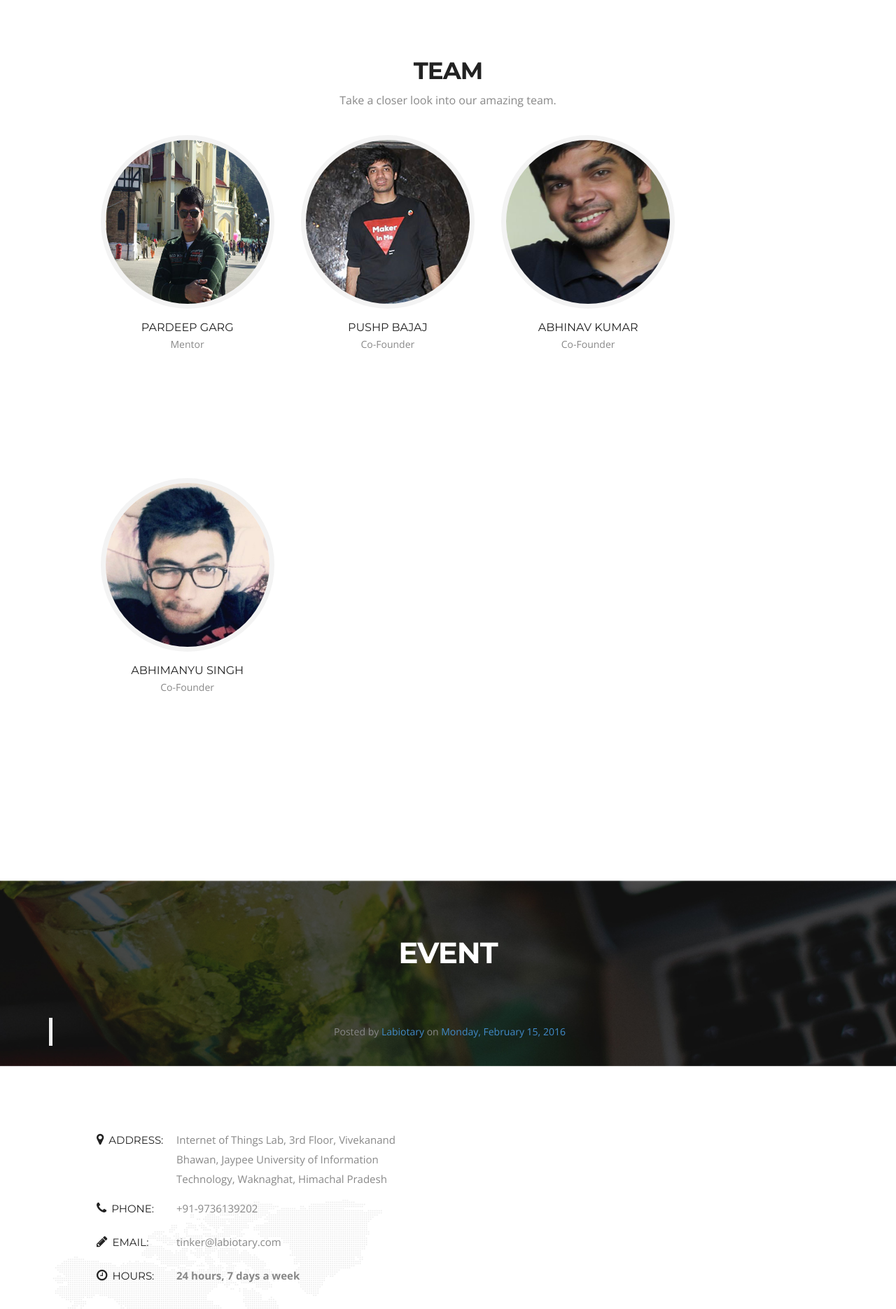
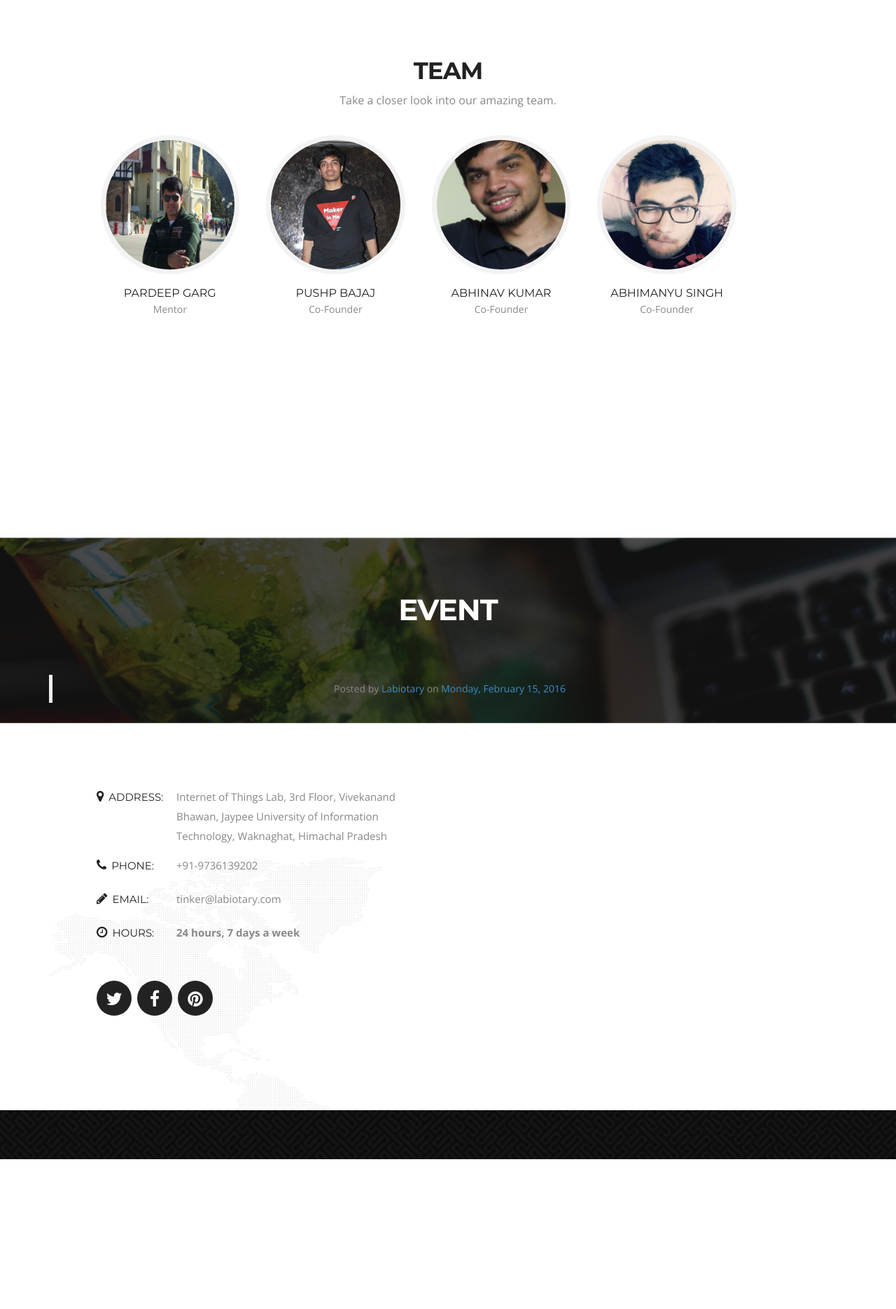
Before and after one commit to bishops1101/labiotary.github.io, a PHP site: page / in a window 1280 px wide. Shown: the part 2075-3945 px from the top of the page at 70% size. After the commit the page ends 3731 px from the top, so only its background shows below. Run offline with PHP 8.4, Linux system fonts and the light colour scheme; a map, chart or similar area stays blank; some libraries are stand-ins or nearby versions.

Commit message:
Team layout :|

```diff
--- a/css/style.css
+++ b/css/style.css
@@ -492,7 +492,7 @@ border: 2px solid #fff;
 	margin:0 auto;
 }
 .team-leader-box{
-	width:25%;
+	width:20%;
 	margin-right: 3.82979%;
 	height: 490px;
 	overflow: hidden;
@@ -503,7 +503,7 @@ border: 2px solid #fff;
 	margin-bottom:24px;
 	display:block;
 }
-.team-leader-box:nth-of-type(3n+0){ margin:0;}
+/*.team-leader-box:nth-of-type(3n+1){ margin:0;}*/
 .team-leader{
 	width:auto;
 	height:auto;
--- a/index.html
+++ b/index.html
@@ -151,13 +151,12 @@
         <h2>team</h2>
         <h6>Take a closer look into our amazing team.</h6>
         <div class="team-leader-block clearfix">
-            <div class="team-leader-box">
+        <div class="team-leader-box">
                 <div class="team-leader wow fadeInDown delay-03s">
                     <div class="team-leader-shadow"><a href="#"></a></div>
                     <img src="img/team-leader-pic0.jpg" alt="">
                     <ul>
                         <li><a href="https://www.facebook.com/prady786" class="fa-facebook"></a></li>
-                        <li><a href="https://plus.google.com/+PushpBajaj/" class="fa-google-plus"></a></li>
                     </ul>
                 </div>
                 <h3 class="wow fadeInDown delay-03s">Pardeep Garg</h3>
@@ -178,6 +177,7 @@
                 <h3 class="wow fadeInDown delay-03s">Pushp Bajaj</h3>
                 <span class="wow fadeInDown delay-03s">Co-Founder</span>
             </div>
+
             <div class="team-leader-box">
                 <div class="team-leader  wow fadeInDown delay-06s">
                     <div class="team-leader-shadow"><a href="#"></a></div>
@@ -193,6 +193,7 @@
                 <span class="wow fadeInDown delay-06s">Co-Founder</span>
 
             </div>
+
             <div class="team-leader-box">
                 <div class="team-leader wow fadeInDown delay-09s">
                     <div class="team-leader-shadow"><a href="#"></a></div>
@@ -209,7 +210,6 @@
 
             </div>
         </div>
-    </div>
 </section><!--main-section team-end-->
 
 
@@ -249,10 +249,8 @@
                </ul>
            </div>
            <div class="col-lg-6 col-sm-5 wow fadeInUp delay-05s">
-               <div class="form">
-                   <script src='https://maps.googleapis.com/maps/api/js?v=3.exp'></script><div style='overflow:hidden;height:350px;width:350px;'><div id='gmap_canvas' style='height:350px;width:350px;'></div><div><small><a href="http://embedgooglemaps.com">                                    embed google map                            </a></small></div><div><small><a href="https://googlemapsgenerator.com">embed google maps</a></small></div><style>#gmap_canvas img{max-width:none!important;background:none!important}</style></div><script type='text/javascript'>function init_map(){var myOptions = {zoom:10,center:new google.maps.LatLng(31.0120722,77.08737910000002),mapTypeId: google.maps.MapTypeId.ROADMAP};map = new google.maps.Map(document.getElementById('gmap_canvas'), myOptions);marker = new google.maps.Marker({map: map,position: new google.maps.LatLng(31.0120722,77.08737910000002)});infowindow = new google.maps.InfoWindow({content:'<strong>Labiotary</strong><br>JUIT, Waknaghat, Solan, Himachal Pradesh<br>'});google.maps.event.addListener(marker, 'click', function(){infowindow.open(map,marker);});infowindow.open(map,marker);}google.maps.event.addDomListener(window, 'load', init_map);</script>
-               </div>
-           </div>
+                   <script src='https://maps.googleapis.com/maps/api/js?v=3.exp'></script><div style='overflow:hidden;height:350px;width:340px;'><div id='gmap_canvas' style='height:350px;width:340px;'></div><div><small><a href="http://embedgooglemaps.com">                                    embed google map                            </a></small></div><div><small><a href="https://googlemapsgenerator.com">embed google maps</a></small></div><style>#gmap_canvas img{max-width:none!important;background:none!important}</style></div><script type='text/javascript'>function init_map(){var myOptions = {zoom:10,center:new google.maps.LatLng(31.0120722,77.08737910000002),mapTypeId: google.maps.MapTypeId.ROADMAP};map = new google.maps.Map(document.getElementById('gmap_canvas'), myOptions);marker = new google.maps.Marker({map: map,position: new google.maps.LatLng(31.0120722,77.08737910000002)});infowindow = new google.maps.InfoWindow({content:'<strong>Labiotary</strong><br>JUIT, Waknaghat, Solan, Himachal Pradesh<br>'});google.maps.event.addListener(marker, 'click', function(){infowindow.open(map,marker);});infowindow.open(map,marker);}google.maps.event.addDomListener(window, 'load', init_map);</script>
+                          </div>
        </div>
    </section>
 </div>
```
